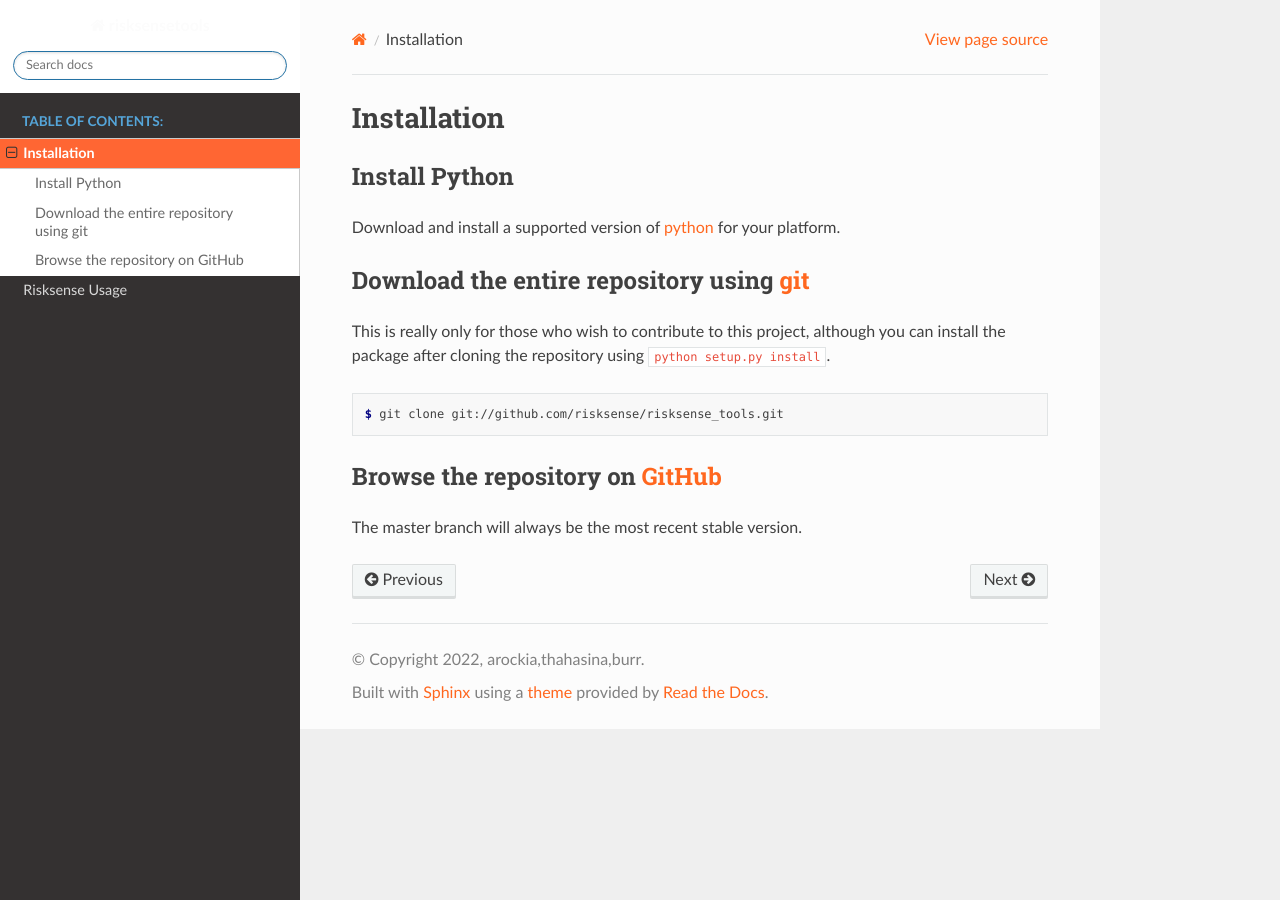
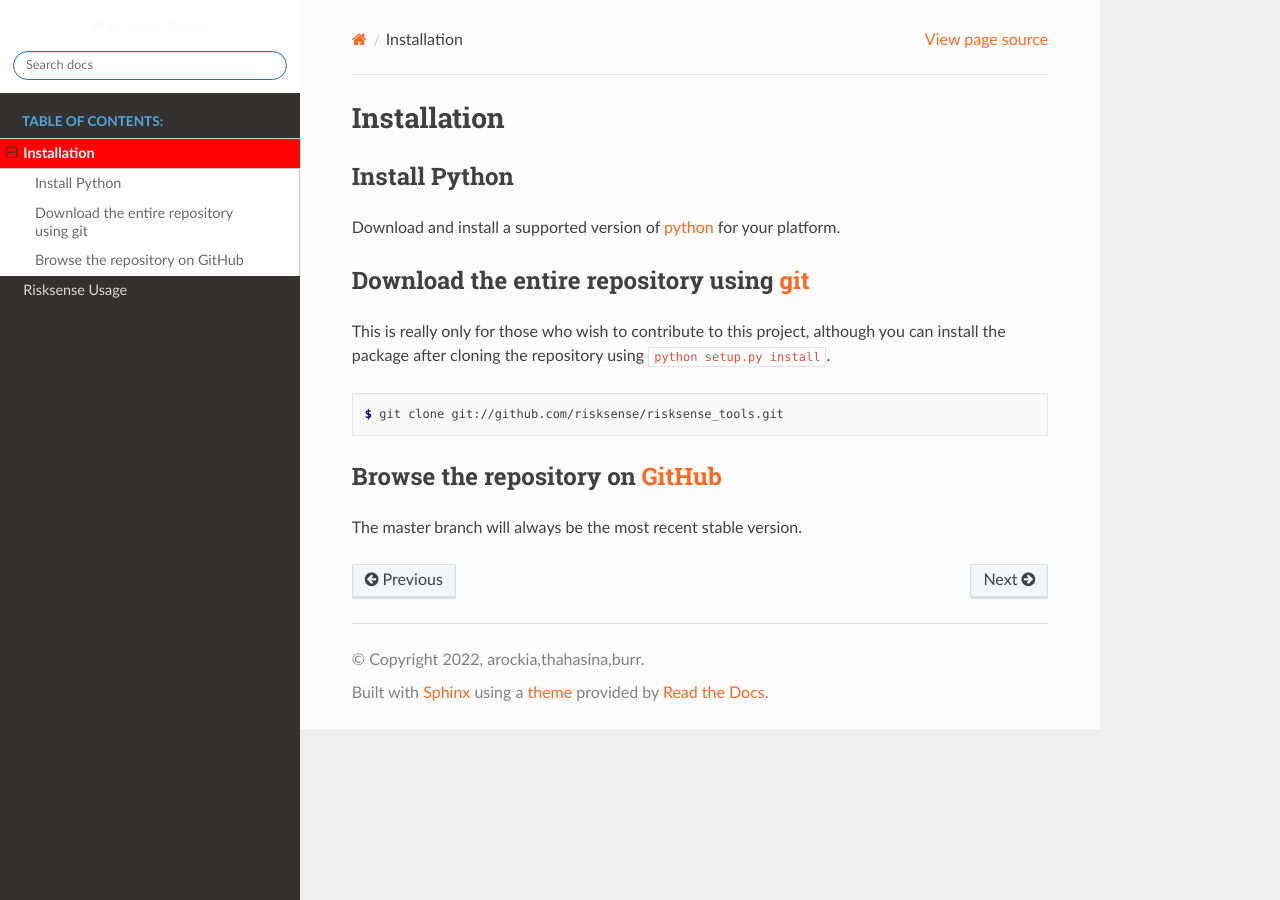
Before and after one commit to thahasinab/risksense_toolsnew, a Sphinx documentation site: the page built from docs/source/pages/install.rst, in a window 1280 px wide. Built offline with Sphinx 7.4.7 and the Read the Docs theme 2.0.0, drawn with Linux system fonts in a browser that asks for light colours.

Commit message:
redcolor

```diff
--- a/docs/source/_static/custom.css
+++ b/docs/source/_static/custom.css
@@ -40,7 +40,7 @@ a {
 
   .wy-menu-vertical li.toctree-l2.current li.toctree-l3.current>a {
     color: white;
-    background: #ff6633;
+    background: #ff0404;
   }
 
   .wy-menu-vertical li.toctree-l2.current li.toctree-l3.current>a,
@@ -50,11 +50,11 @@ a {
     .wy-menu-vertical li.toctree-l3.current>a,
     .wy-menu-vertical li.toctree-l4.current>a {
     color: white;
-    background: #ff6633;
+    background: #ff0404;
   }
 
   .axon {
-    color: #ff6633;
+    color: #ff0404;
   }
   .black {
     color: black;
--- a/docs/source/conf.py
+++ b/docs/source/conf.py
@@ -27,6 +27,6 @@ exclude_patterns = []
 # https://www.sphinx-doc.org/en/master/usage/configuration.html#options-for-html-output
 
 html_theme = 'sphinx_rtd_theme'
-html_theme_path=[[sphinx_rtd_theme.get_html_theme_path()]]
+html_theme_path=[sphinx_rtd_theme.get_html_theme_path()]
 html_static_path = ['_static']
 html_css_files = ["custom.css"]
```
